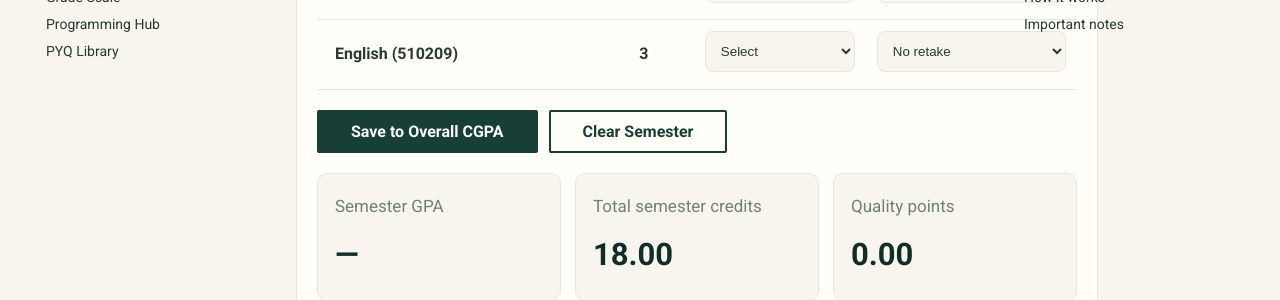
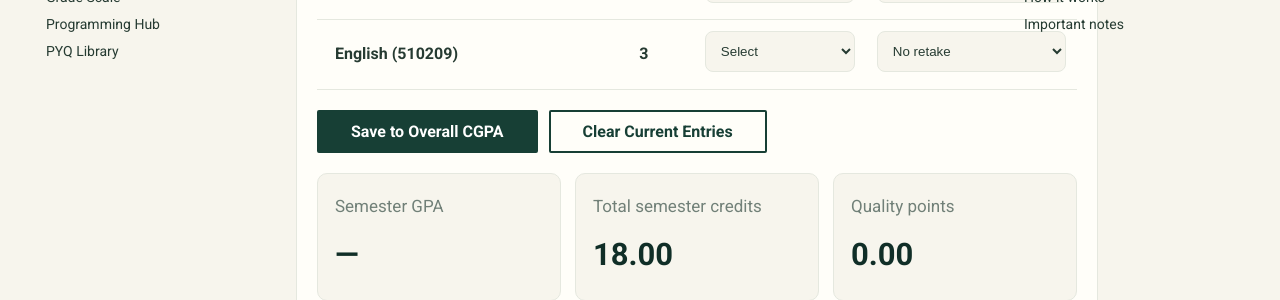
Before and after one commit to taimiyatahsin0-png/nu-cse-notes-store, an MkDocs documentation site: the page built from docs/tools/cgpa-calculator.md, in a window 1280 px wide and 900 px high, scrolled down 1483 px. Shown: the part 138-438 px from the top of the window. Built offline with MkDocs 1.6.1 and Material for MkDocs 9.7.7, drawn with Linux system fonts in a browser that asks for light colours; comment, search, counter and statistics services are not loaded.

Commit message:
Clarify semester GPA labels and clear action

```diff
--- a/docs/tools/cgpa-calculator.md
+++ b/docs/tools/cgpa-calculator.md
@@ -83,10 +83,10 @@ Calculate each semester's GPA from course grades, save completed semesters, and
         </div>
         <div class="cgpa-semester-actions">
           <button type="button" class="md-button md-button--primary cgpa-save-semester" data-save="1">Save to Overall CGPA</button>
-          <button type="button" class="md-button cgpa-clear-semester" data-clear="1">Clear Semester</button>
+          <button type="button" class="md-button cgpa-clear-semester" data-clear="1">Clear Current Entries</button>
         </div>
         <div class="cgpa-semester-summary" aria-live="polite">
-          <div><span>Semester GPA</span><strong data-sgpa="1">—</strong></div>
+          <div><span>Semester GPA</span><strong data-semester-gpa="1">—</strong></div>
           <div><span>Total semester credits</span><strong data-total-credits="1">0.00</strong></div>
           <div><span>Quality points</span><strong data-quality="1">0.00</strong></div>
         </div>
@@ -142,10 +142,10 @@ Calculate each semester's GPA from course grades, save completed semesters, and
         </div>
         <div class="cgpa-semester-actions">
           <button type="button" class="md-button md-button--primary cgpa-save-semester" data-save="2">Save to Overall CGPA</button>
-          <button type="button" class="md-button cgpa-clear-semester" data-clear="2">Clear Semester</button>
+          <button type="button" class="md-button cgpa-clear-semester" data-clear="2">Clear Current Entries</button>
         </div>
         <div class="cgpa-semester-summary" aria-live="polite">
-          <div><span>Semester GPA</span><strong data-sgpa="2">—</strong></div>
+          <div><span>Semester GPA</span><strong data-semester-gpa="2">—</strong></div>
           <div><span>Total semester credits</span><strong data-total-credits="2">0.00</strong></div>
           <div><span>Quality points</span><strong data-quality="2">0.00</strong></div>
         </div>
@@ -207,10 +207,10 @@ Calculate each semester's GPA from course grades, save completed semesters, and
         </div>
         <div class="cgpa-semester-actions">
           <button type="button" class="md-button md-button--primary cgpa-save-semester" data-save="3">Save to Overall CGPA</button>
-          <button type="button" class="md-button cgpa-clear-semester" data-clear="3">Clear Semester</button>
+          <button type="button" class="md-button cgpa-clear-semester" data-clear="3">Clear Current Entries</button>
         </div>
         <div class="cgpa-semester-summary" aria-live="polite">
-          <div><span>Semester GPA</span><strong data-sgpa="3">—</strong></div>
+          <div><span>Semester GPA</span><strong data-semester-gpa="3">—</strong></div>
           <div><span>Total semester credits</span><strong data-total-credits="3">0.00</strong></div>
           <div><span>Quality points</span><strong data-quality="3">0.00</strong></div>
         </div>
@@ -272,10 +272,10 @@ Calculate each semester's GPA from course grades, save completed semesters, and
         </div>
         <div class="cgpa-semester-actions">
           <button type="button" class="md-button md-button--primary cgpa-save-semester" data-save="4">Save to Overall CGPA</button>
-          <button type="button" class="md-button cgpa-clear-semester" data-clear="4">Clear Semester</button>
+          <button type="button" class="md-button cgpa-clear-semester" data-clear="4">Clear Current Entries</button>
         </div>
         <div class="cgpa-semester-summary" aria-live="polite">
-          <div><span>Semester GPA</span><strong data-sgpa="4">—</strong></div>
+          <div><span>Semester GPA</span><strong data-semester-gpa="4">—</strong></div>
           <div><span>Total semester credits</span><strong data-total-credits="4">0.00</strong></div>
           <div><span>Quality points</span><strong data-quality="4">0.00</strong></div>
         </div>
@@ -337,10 +337,10 @@ Calculate each semester's GPA from course grades, save completed semesters, and
         </div>
         <div class="cgpa-semester-actions">
           <button type="button" class="md-button md-button--primary cgpa-save-semester" data-save="5">Save to Overall CGPA</button>
-          <button type="button" class="md-button cgpa-clear-semester" data-clear="5">Clear Semester</button>
+          <button type="button" class="md-button cgpa-clear-semester" data-clear="5">Clear Current Entries</button>
         </div>
         <div class="cgpa-semester-summary" aria-live="polite">
-          <div><span>Semester GPA</span><strong data-sgpa="5">—</strong></div>
+          <div><span>Semester GPA</span><strong data-semester-gpa="5">—</strong></div>
           <div><span>Total semester credits</span><strong data-total-credits="5">0.00</strong></div>
           <div><span>Quality points</span><strong data-quality="5">0.00</strong></div>
         </div>
@@ -402,10 +402,10 @@ Calculate each semester's GPA from course grades, save completed semesters, and
         </div>
         <div class="cgpa-semester-actions">
           <button type="button" class="md-button md-button--primary cgpa-save-semester" data-save="6">Save to Overall CGPA</button>
-          <button type="button" class="md-button cgpa-clear-semester" data-clear="6">Clear Semester</button>
+          <button type="button" class="md-button cgpa-clear-semester" data-clear="6">Clear Current Entries</button>
         </div>
         <div class="cgpa-semester-summary" aria-live="polite">
-          <div><span>Semester GPA</span><strong data-sgpa="6">—</strong></div>
+          <div><span>Semester GPA</span><strong data-semester-gpa="6">—</strong></div>
           <div><span>Total semester credits</span><strong data-total-credits="6">0.00</strong></div>
           <div><span>Quality points</span><strong data-quality="6">0.00</strong></div>
         </div>
@@ -473,10 +473,10 @@ Calculate each semester's GPA from course grades, save completed semesters, and
         </div>
         <div class="cgpa-semester-actions">
           <button type="button" class="md-button md-button--primary cgpa-save-semester" data-save="7">Save to Overall CGPA</button>
-          <button type="button" class="md-button cgpa-clear-semester" data-clear="7">Clear Semester</button>
+          <button type="button" class="md-button cgpa-clear-semester" data-clear="7">Clear Current Entries</button>
         </div>
         <div class="cgpa-semester-summary" aria-live="polite">
-          <div><span>Semester GPA</span><strong data-sgpa="7">—</strong></div>
+          <div><span>Semester GPA</span><strong data-semester-gpa="7">—</strong></div>
           <div><span>Total semester credits</span><strong data-total-credits="7">0.00</strong></div>
           <div><span>Quality points</span><strong data-quality="7">0.00</strong></div>
         </div>
@@ -532,10 +532,10 @@ Calculate each semester's GPA from course grades, save completed semesters, and
         </div>
         <div class="cgpa-semester-actions">
           <button type="button" class="md-button md-button--primary cgpa-save-semester" data-save="8">Save to Overall CGPA</button>
-          <button type="button" class="md-button cgpa-clear-semester" data-clear="8">Clear Semester</button>
+          <button type="button" class="md-button cgpa-clear-semester" data-clear="8">Clear Current Entries</button>
         </div>
         <div class="cgpa-semester-summary" aria-live="polite">
-          <div><span>Semester GPA</span><strong data-sgpa="8">—</strong></div>
+          <div><span>Semester GPA</span><strong data-semester-gpa="8">—</strong></div>
           <div><span>Total semester credits</span><strong data-total-credits="8">0.00</strong></div>
           <div><span>Quality points</span><strong data-quality="8">0.00</strong></div>
         </div>
```
